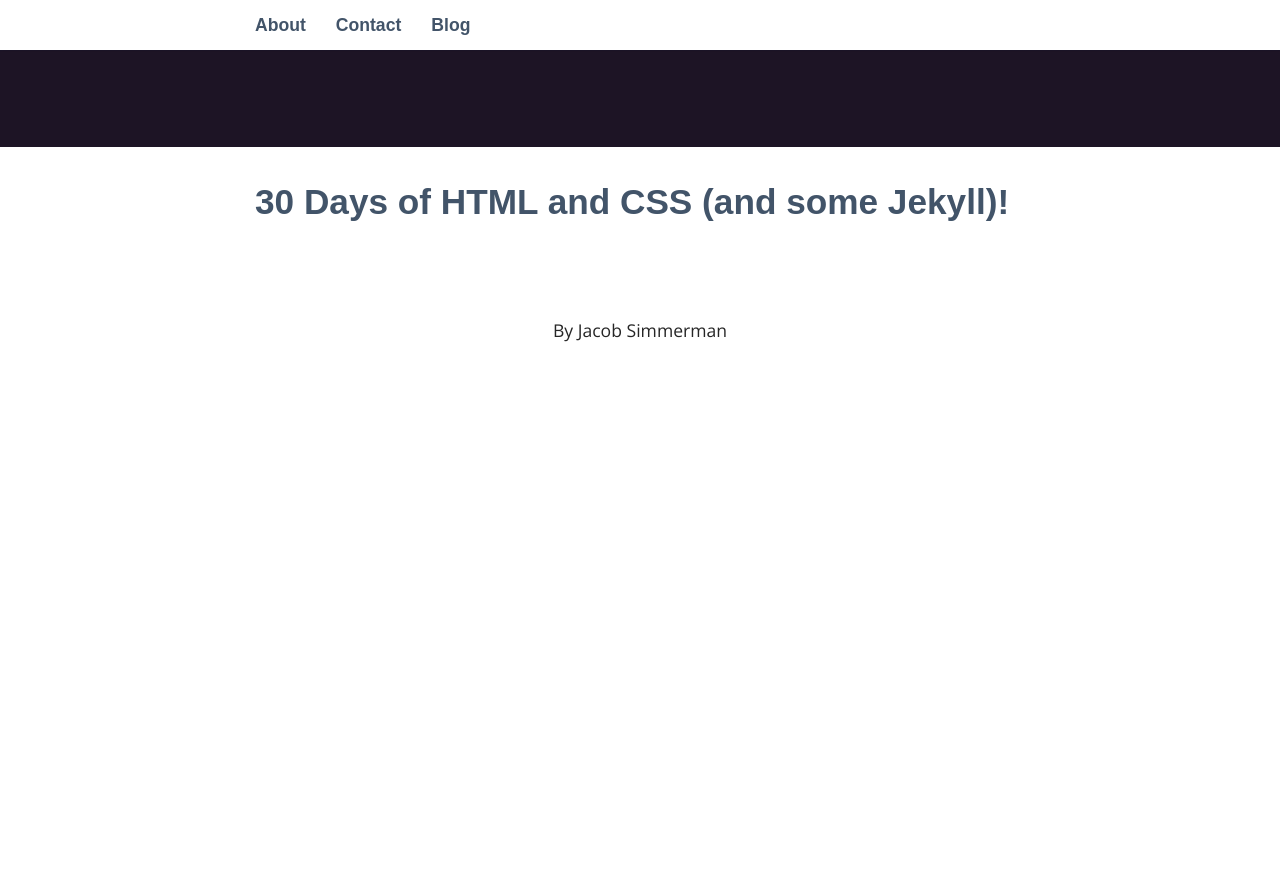
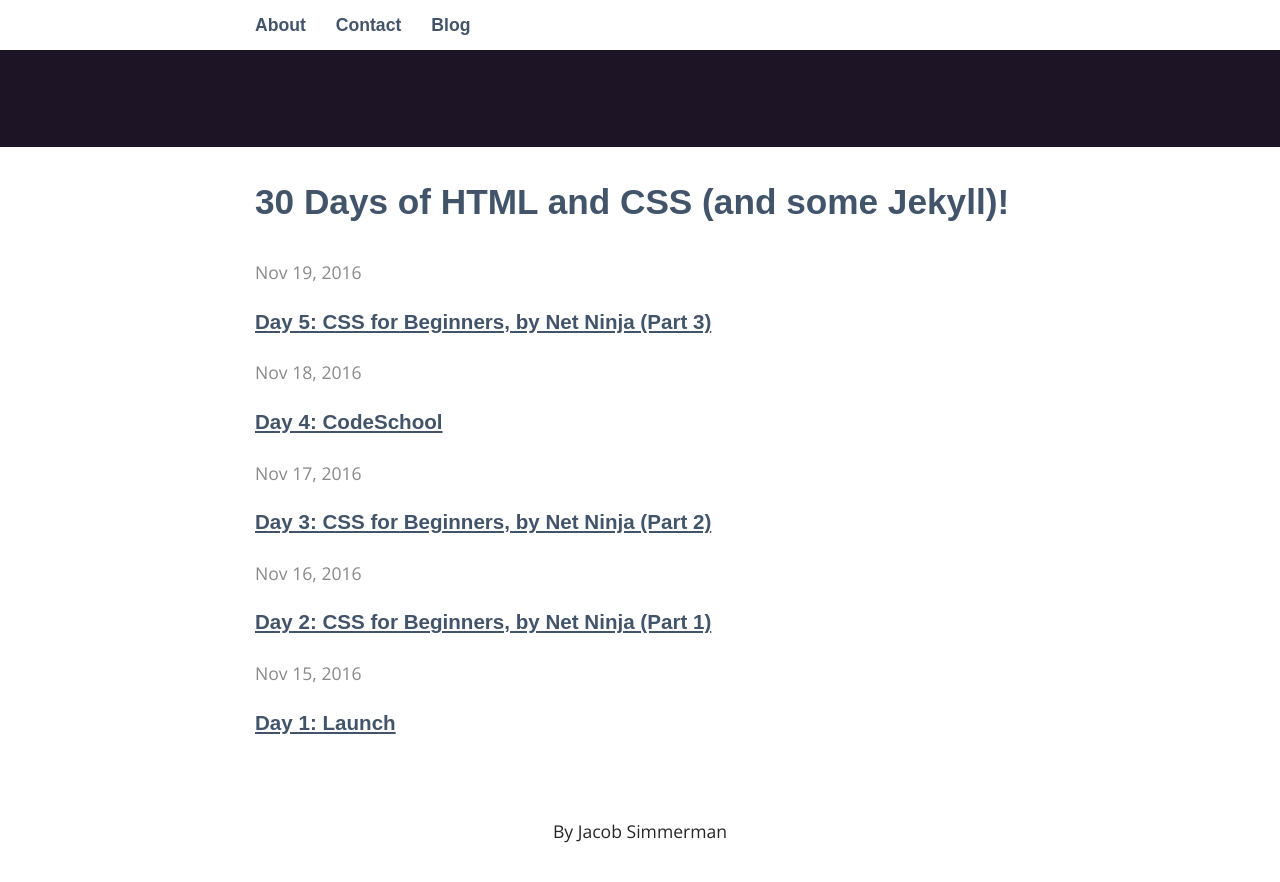
Before and after one commit to jgsimmerman/typescript, a Jekyll site: the page built from index.html, in a window 1280 px wide and 900 px high, scrolled down 353 px. Shown: the top 882 px of the window. Built offline with Jekyll 4.4.1, drawn with Linux system fonts in a browser that asks for light colours; some web fonts are replaced; before the commit the page ends 900 px from its top, so only the background shows below that.

Commit message:
Added posts to index.html, deleted default post.

```diff
--- a/_posts/2016-11-16-day-2-net-ninja.markdown
+++ b/_posts/2016-11-16-day-2-net-ninja.markdown
@@ -1,6 +1,6 @@
 ---
 layout: post
-title: "Day 2: CSS for Beginners, by Net Ninja"
+title: "Day 2: CSS for Beginners, by Net Ninja (Part 1)"
 date: 2016-11-16
 categories: CSS
 ---
--- a/index.html
+++ b/index.html
@@ -3,3 +3,8 @@ layout: default
 ---
 
   <h2>30 Days of HTML and CSS (and some Jekyll)!</h2>
+
+{% for post in site.posts %}
+		<time>{{ post.date | date: "%b %-d, %Y" }}</time>
+		<h3><a href="{{ post.url | prepend: site.baseurl }}">{{ post.title }}</a></h3>
+{% endfor %}
```
Also changed, not shown: _posts/2015-11-30-welcome-to-jekyll.markdown (deleted, +0 -25 lines).
